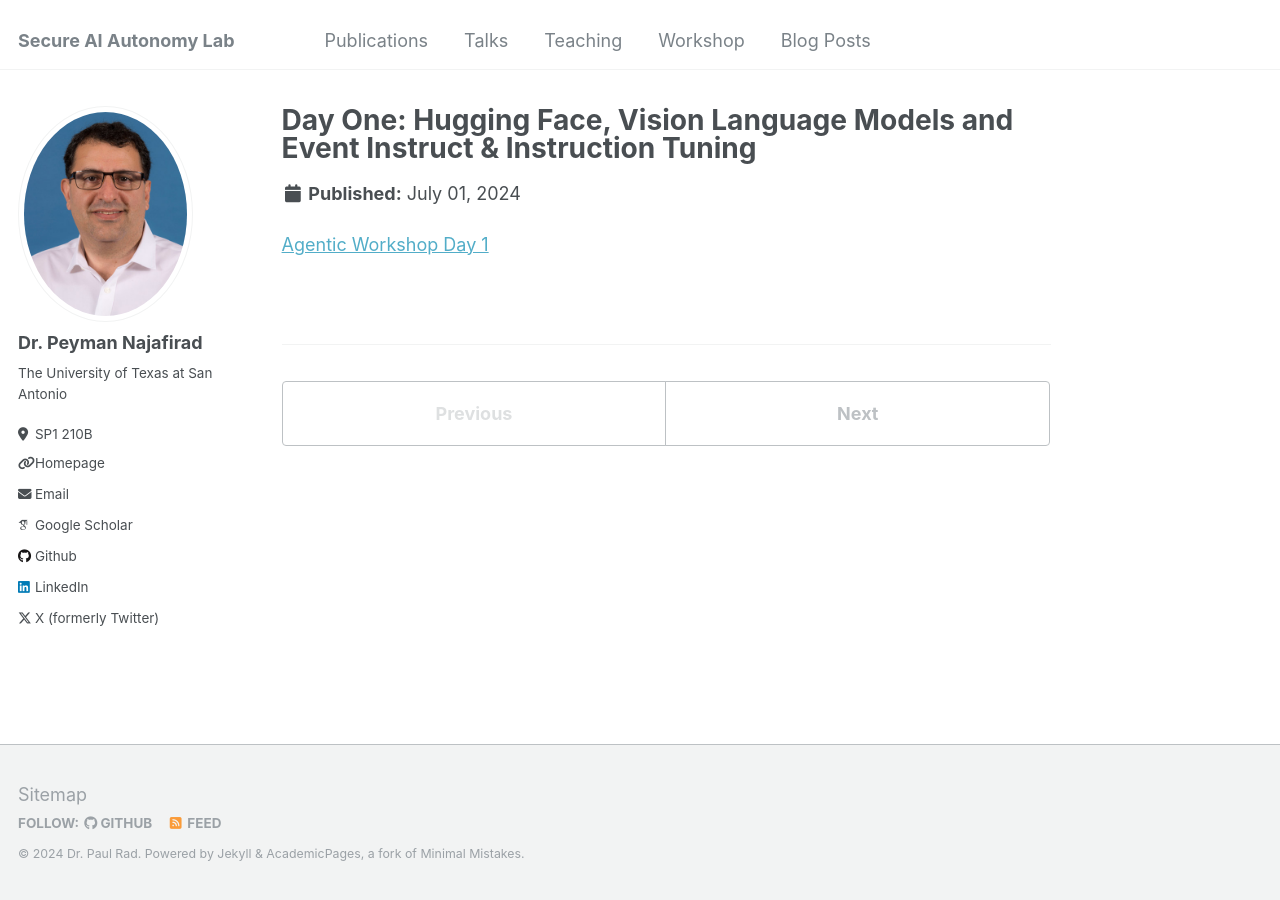
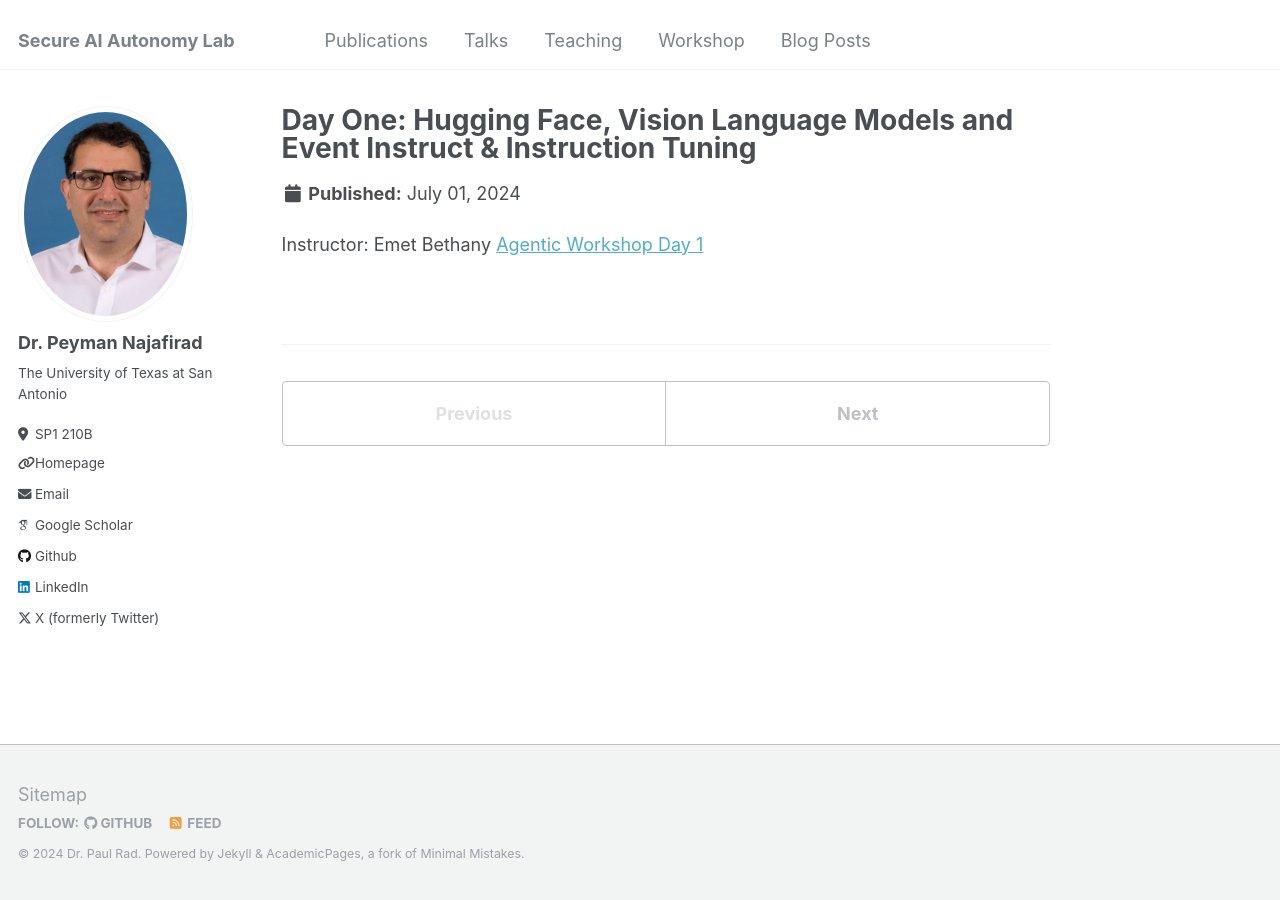
Before and after one commit to SecureAIAutonomyLab/SecureAIAutonomyLab.github.io, a Jekyll site: the page built from _workshop/2024-07-01-Day-One-Hugging-Face.md, in a window 1280 px wide. Built offline with Jekyll 4.4.1, drawn with Linux system fonts in a browser that asks for light colours; some web fonts are replaced.

Commit message:
Update 2024-07-01-Day-One-Hugging-Face.md

```diff
--- a/_workshop/2024-07-01-Day-One-Hugging-Face.md
+++ b/_workshop/2024-07-01-Day-One-Hugging-Face.md
@@ -1,5 +1,5 @@
 ---
 title: "Day One: Hugging Face, Vision Language Models and Event Instruct & Instruction Tuning"
 ---
-
+Instructor: Emet Bethany
 [Agentic Workshop Day 1](https://utsacloud-my.sharepoint.com/personal/peyman_najafirad_utsa_edu/_layouts/15/onedrive.aspx?ga=1&id=%2Fpersonal%2Fpeyman%5Fnajafirad%5Futsa%5Fedu%2FDocuments%2F%5FSecure%20AI%20%26%20Autonomy%20Lab%2FAgenticWorkshop%2Fday%2D1%5FHugging%20Face)
```
